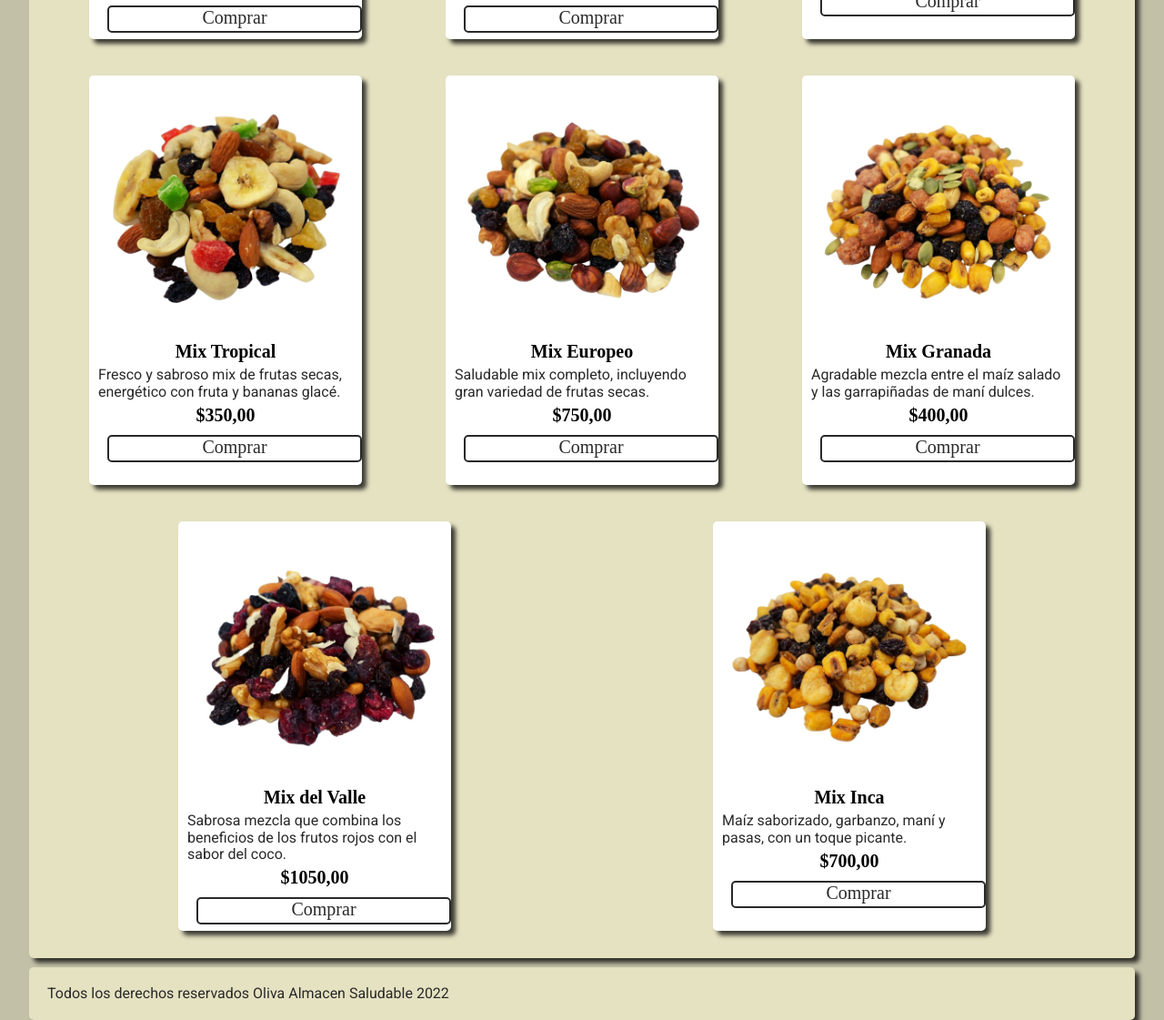
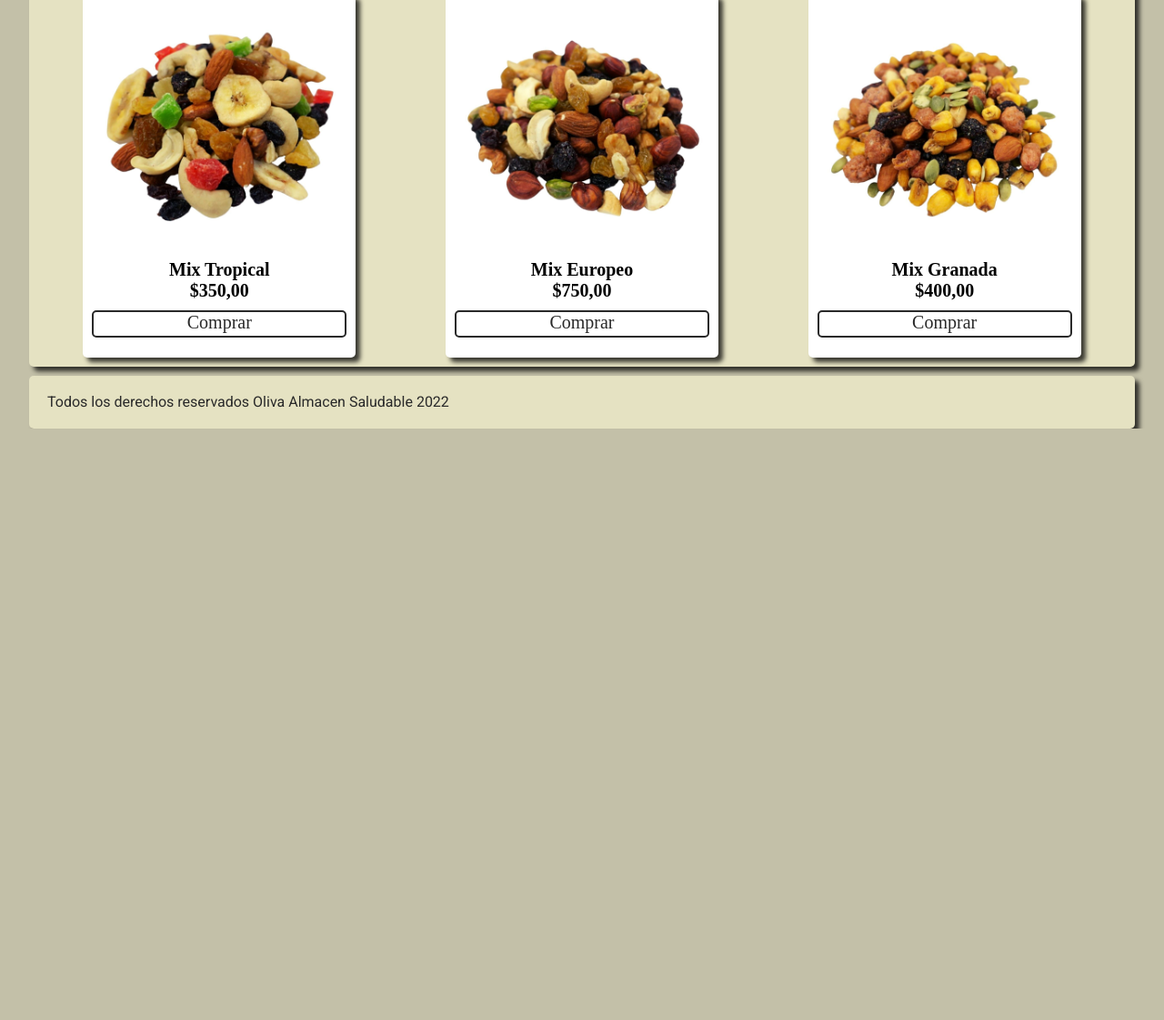
Before and after one commit to CamiloFernandez/proyectoCoder, a website: page pages/tienda.html in a window 1280 px wide. Shown: the part 1193-2314 px from the top of the page at 91% size. After the commit the page ends 1664 px from the top, so only its background shows below. Drawn offline with Linux system fonts and the light colour scheme.

Commit message:
mejore el layaut de la tienda

```diff
--- a/pages/tienda.html
+++ b/pages/tienda.html
@@ -59,9 +59,6 @@
 
           <h2 class="product__name">Mix Frutos Secos</h2>
 
-          <p class="product__description">La combinación clásica de frutos secos para aportar a tu
-            alimentación diaria.</p>
-
           <h2 class="product__price">$1050,00 </h2>
 
           <div class="button rounded">
@@ -75,9 +72,6 @@
           <img src="../img/img4.jpg" alt="" class="rounded">
 
           <h2 class="product__name">Mix Serrano</h2>
-
-          <p class="product__description">Delicioso mix con maní y bananas glacé, logrando un gran aporte energético.
-          </p>
 
           <h2 class="product__price">$450,00 </h2>
 
@@ -93,8 +87,6 @@
 
           <h2 class="product__name">Mix del Valle</h2>
 
-          <p class="product__description">Mix energético. Aporta proteínas, hierro y grasas saludables.</p>
-
           <h2 class="product__price">$750,00 </h2>
 
           <div class="button rounded">
@@ -108,9 +100,6 @@
           <img src="../img/img6.jpg" alt="" class="rounded">
 
           <h2 class="product__name">Mix Tropical</h2>
-
-          <p class="product__description">Fresco y sabroso mix de frutas secas, energético con fruta y bananas glacé.
-          </p>
 
           <h2 class="product__price">$350,00 </h2>
 
@@ -126,8 +115,6 @@
 
           <h2 class="product__name">Mix Europeo</h2>
 
-          <p class="product__description">Saludable mix completo, incluyendo gran variedad de frutas secas.</p>
-
           <h2 class="product__price">$750,00 </h2>
 
           <div class="button rounded">
@@ -142,42 +129,7 @@
 
           <h2 class="product__name">Mix Granada</h2>
 
-          <p class="product__description">Agradable mezcla entre el maíz salado y las garrapiñadas de maní dulces.</p>
-
           <h2 class="product__price">$400,00 </h2>
-
-          <div class="button rounded">
-            <a class="button__text" href="#">Comprar</a>
-          </div>
-
-        </div>
-
-        <div class="product rounded shadow">
-
-          <img src="../img/img9.jpg" alt="" class="rounded">
-
-          <h2 class="product__name">Mix del Valle</h2>
-
-          <p class="product__description">Sabrosa mezcla que combina los beneficios de los frutos rojos con el sabor del
-            coco.</p>
-
-          <h2 class="product__price">$1050,00 </h2>
-
-          <div class="button rounded">
-            <a class="button__text" href="#">Comprar</a>
-          </div>
-
-        </div>
-
-        <div class="product rounded shadow">
-
-          <img src="../img/img10.jpg" alt="" class="rounded">
-
-          <h2 class="product__name">Mix Inca</h2>
-
-          <p class="product__description">Maíz saborizado, garbanzo, maní y pasas, con un toque picante.</p>
-
-          <h2 class="product__price">$700,00 </h2>
 
           <div class="button rounded">
             <a class="button__text" href="#">Comprar</a>
--- a/scss/_footer.scss
+++ b/scss/_footer.scss
@@ -11,7 +11,7 @@
 .whatsapp {
     position: fixed;
     bottom: 0;
-    right: 3.5rem;
+    right: 3%;
     background-color: $white;
     border-radius: 25px;
   }
--- a/scss/_main.scss
+++ b/scss/_main.scss
@@ -61,16 +61,16 @@
 
 
 .article-shop {
-  justify-content: space-around;
-  flex-wrap: wrap;
+  display: grid;
+  row-gap: 2rem;
 }
 
 .product {
   width: 30rem;
-  height: 45rem;
+  height: 40rem;
   background-color: $white;
   padding: 1rem;
-  margin: 2rem;
+  margin: auto;
 }
 
 .product__name {
--- a/scss/_medias.scss
+++ b/scss/_medias.scss
@@ -25,9 +25,17 @@
   .buttons {
     display: flex;
     flex-direction: row-reverse;
+    gap: 1rem;
   }
 
-  .button {
-    margin: 1rem;
+  .article-shop{
+    grid-template-columns: repeat(3,1fr);
+    column-gap: 2rem;
   }
 }
+
+@media (min-width: 768px) and (max-width: 1040px){
+  .article-shop{
+    grid-template-columns: repeat(2,1fr);
+  }
+}
```
Also changed, not shown: styles/styles.css.
